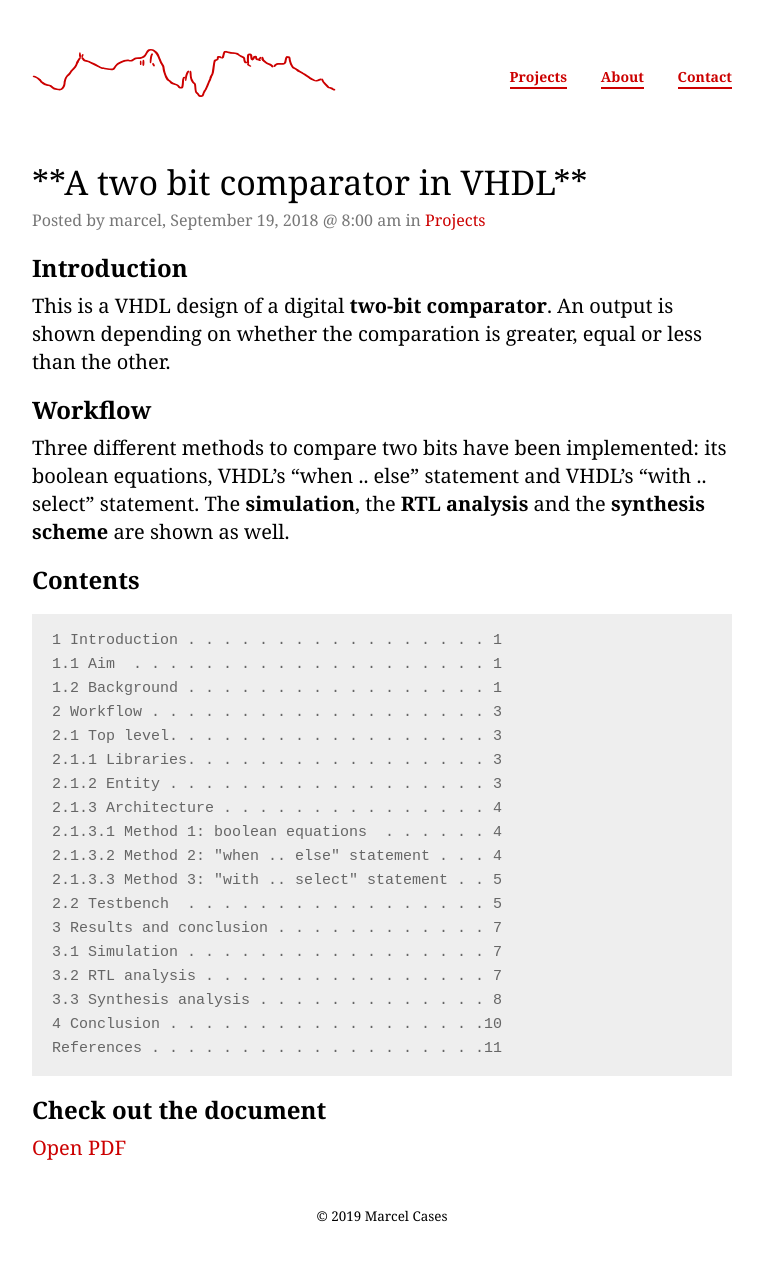
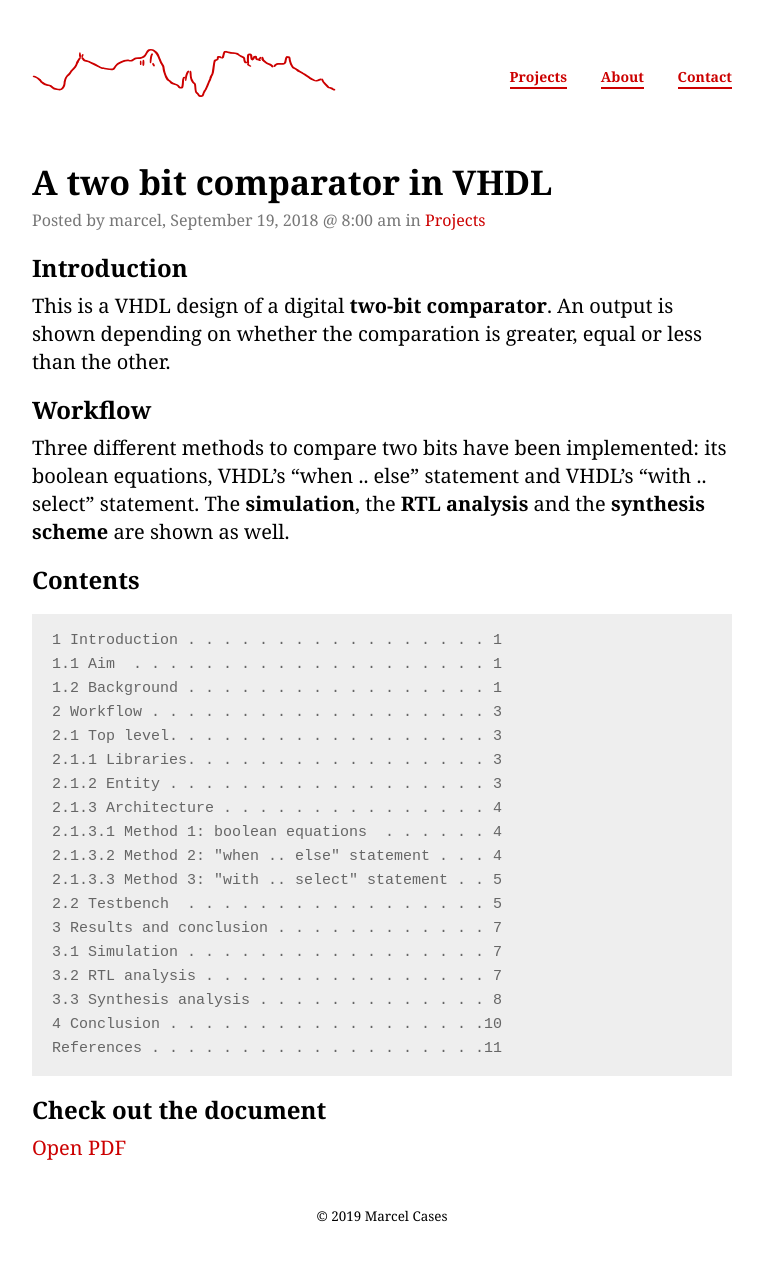
Before and after one commit to marcelcases/marcelcases.github.io, a Jekyll site: the page built from _posts/2018-09-19-a-two-bit-comparator-in-VHDL.markdown, in a window 1280 px wide. Shown: the whole page, without its empty margins (258-1021 px from the left). Built offline with Jekyll 4.4.1, drawn with Linux system fonts in a browser that asks for light colours; comment, search, counter and statistics services are not loaded.

```diff
--- a/_layouts/post.html
+++ b/_layouts/post.html
@@ -13,7 +13,7 @@
         <article>
           <header>
             <h2>
-              **<a href="{{ page.url }}" rel="bookmark">{{ page.title | escape }}</a>**
+              <b><a href="{{ page.url }}" rel="bookmark">{{ page.title | escape }}</a></b>
             </h2>
             <p>
               Posted by <span class="vcard"><span class="fn">{{ page.author }}</span></span>,
```
